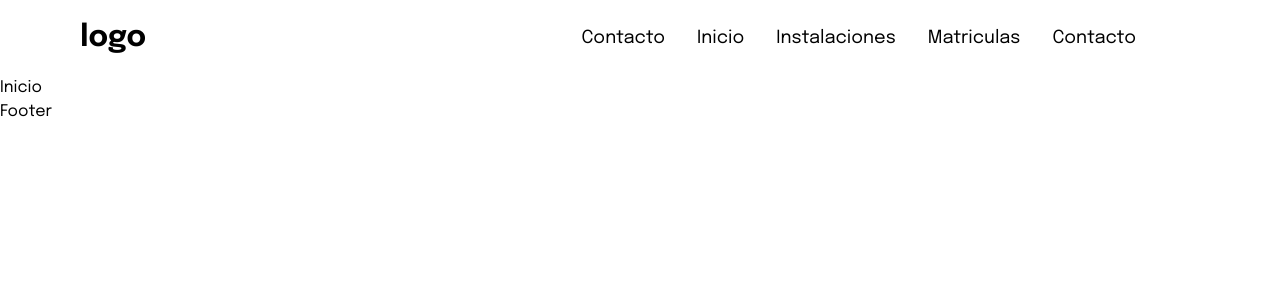
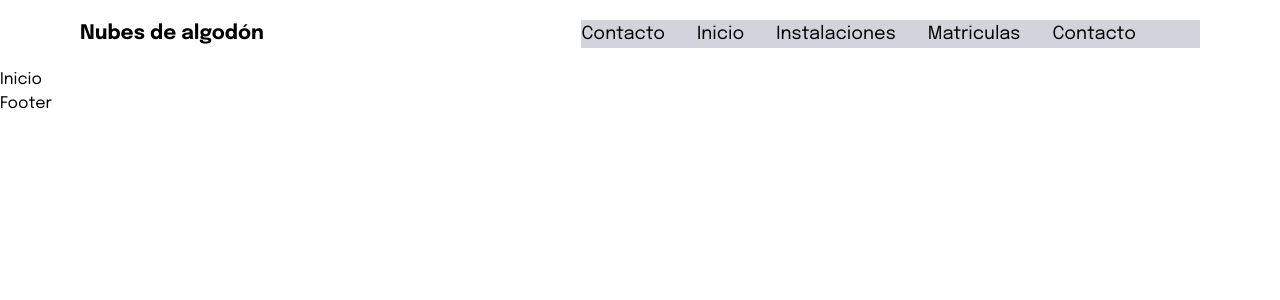
Before and after one commit to FedeSabi/proyecto-Jardin-de-Infantes, a React (Vite) app in the folder Front/: page / in a window 1280 px wide. Shown: the top 300 px of the page. Built offline with nearby package versions, Linux system fonts and the light colour scheme.

Commit message:
bg navbar

```diff
--- a/Front/src/components/Navbar.jsx
+++ b/Front/src/components/Navbar.jsx
@@ -23,9 +23,9 @@ const Navbar = () => {
         <nav>
             <div className="h-10vh flex justify-between z-50 text-black lg:py-5 px-20 py-4 flex-1">
                 <div className="flex items-center flex-1">
-                    <span className="text-3xl font-bold">logo</span>
+                    <span className="text-xl font-bold">Nubes de algodón</span>
                 </div>
-                <div className="lg:flex md:flex lg:flex-1 items-center justify-end font-normal hidden">
+                <div className="bg-gray-300 lg:flex md:flex lg:flex-1 items-center justify-end font-normal hidden">
                     <div className="flex-10">
                         <ul className="flex gap-8 mr-16 text-[18px]">
                             <NavLink to="/Contacto" text="Contacto" />
```
